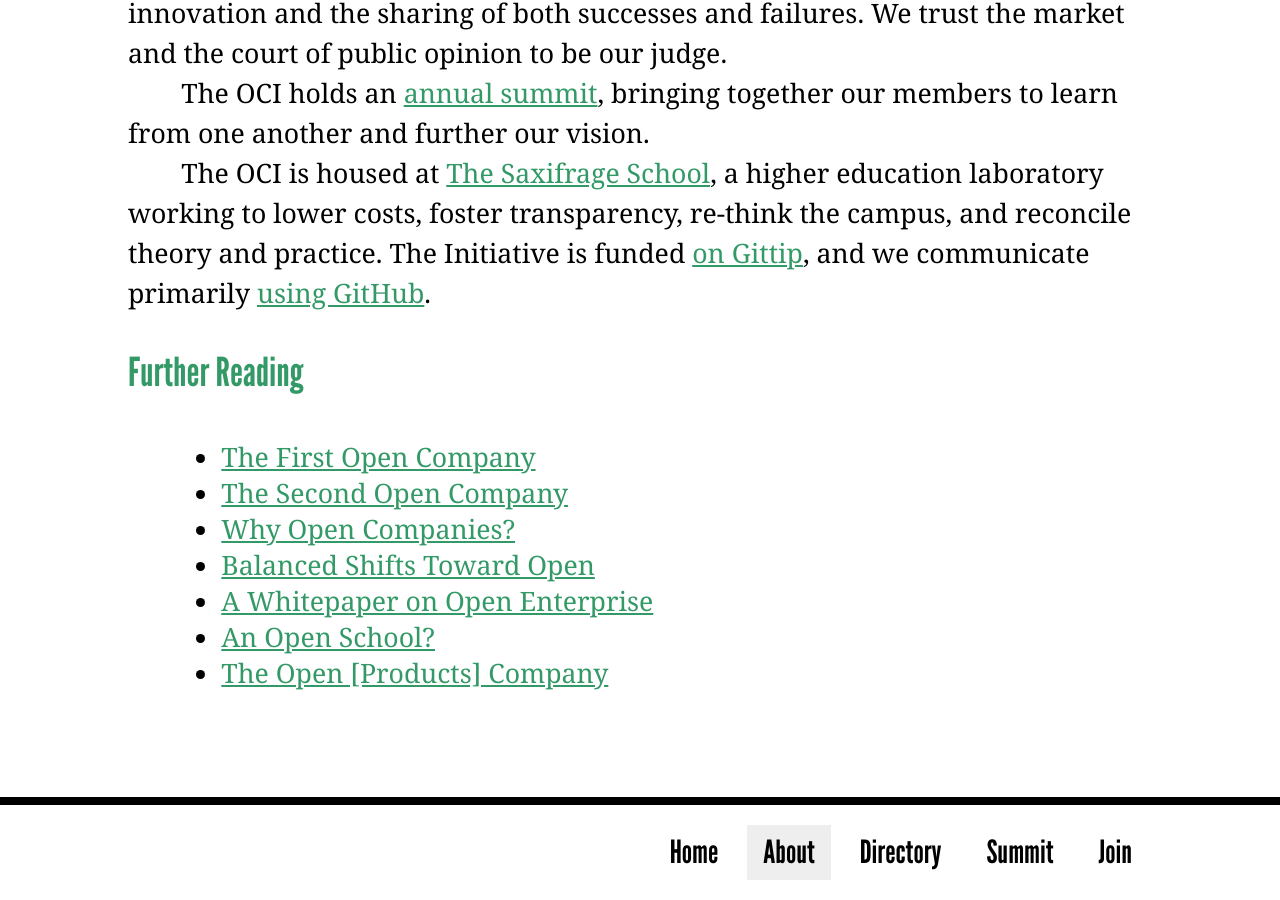
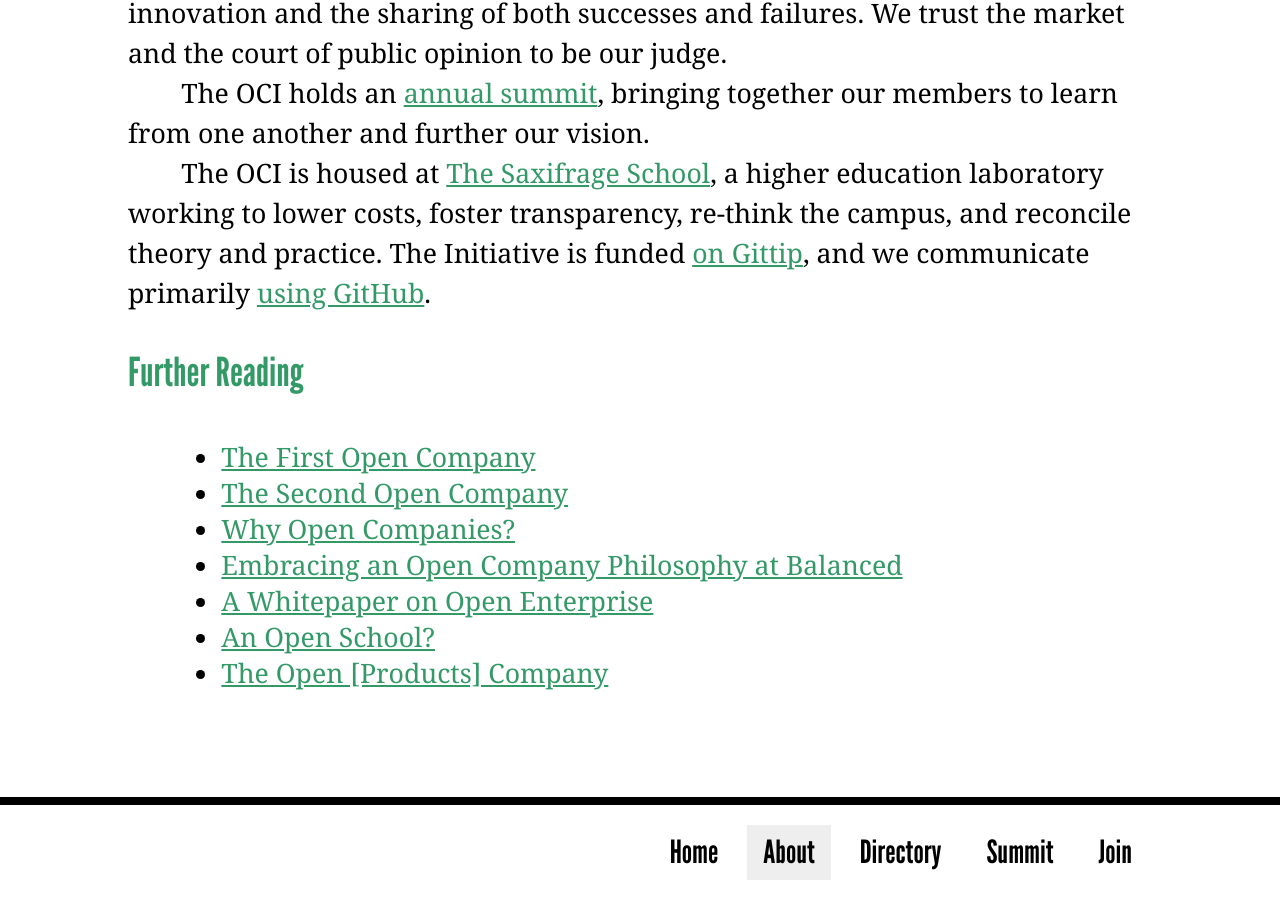
Before and after one commit to opencompany/www.opencompany.org, a Jekyll site: the page built from about/index.md, in a window 1280 px wide and 900 px high, scrolled down 1315 px. Built offline with Jekyll 4.4.1, drawn with Linux system fonts in a browser that asks for light colours; Markdown is read by kramdown in place of the engine named in the settings.

Commit message:
Change link text for Balanced (testing prose.io)

```diff
--- a/about/index.md
+++ b/about/index.md
@@ -53,7 +54,7 @@
   - <a href="http://blog.gittip.com/post/26350459746/the-first-open-company">The First Open Company</a>
   - <a href="https://medium.com/building-gittip/4cbab7ca1a47">The Second Open Company</a>
   - <a href="https://medium.com/p/fdb74d1b4f0f/">Why Open Companies?</a>
-  - <a href="https://www.balancedpayments.com/open">Balanced Shifts Toward Open</a>
+  - <a href="https://www.balancedpayments.com/open">Embracing an Open Company Philosophy at Balanced</a>
   - <a href="/resources/whitepaper.pdf">A Whitepaper on Open Enterprise</a>
   - <a href="https://medium.com/the-saxifrage-school/1cc89b9de873">An Open School?</a>
   - <a href="http://theopencompany.net/pages/about-us">The Open [Products] Company</a>
```
Also changed, not shown: other parts of about/index.md (+1 -0 lines).
